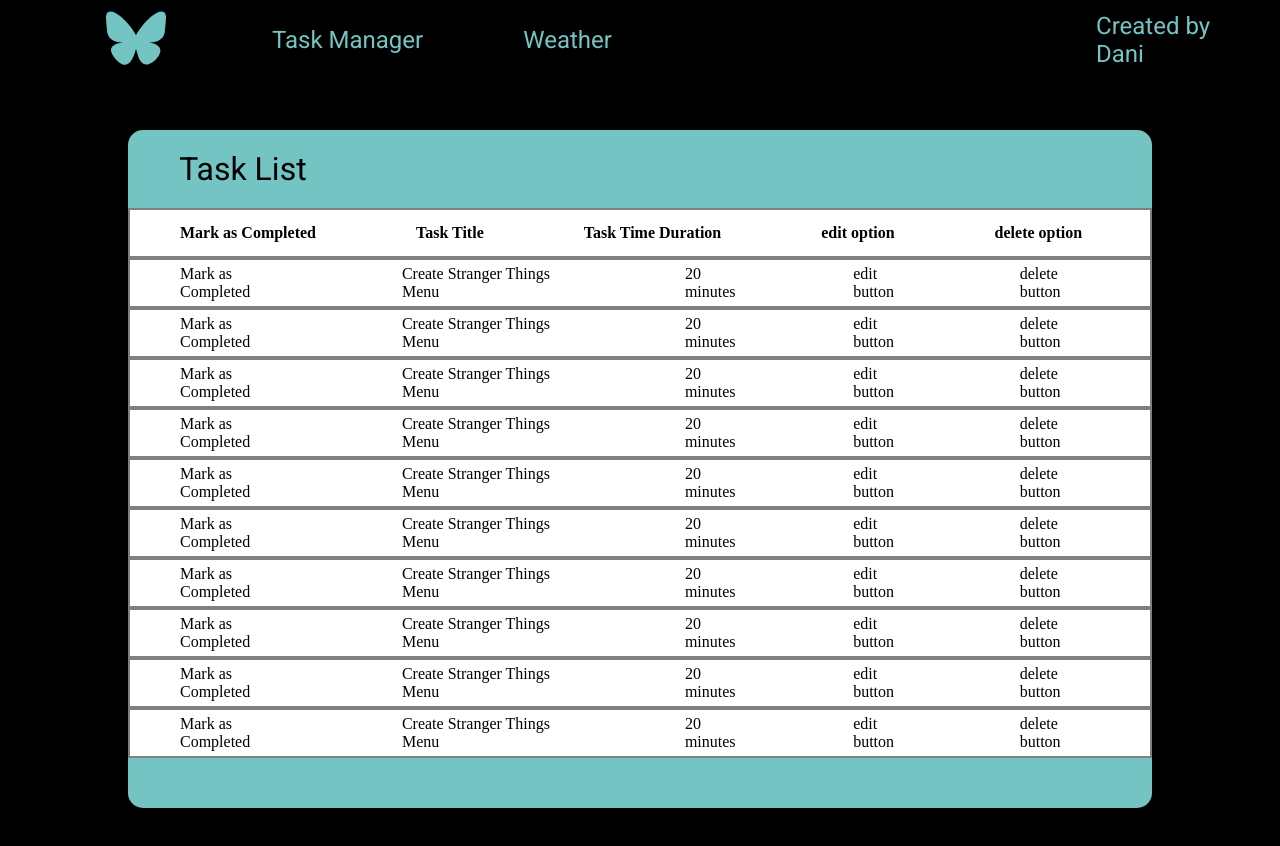
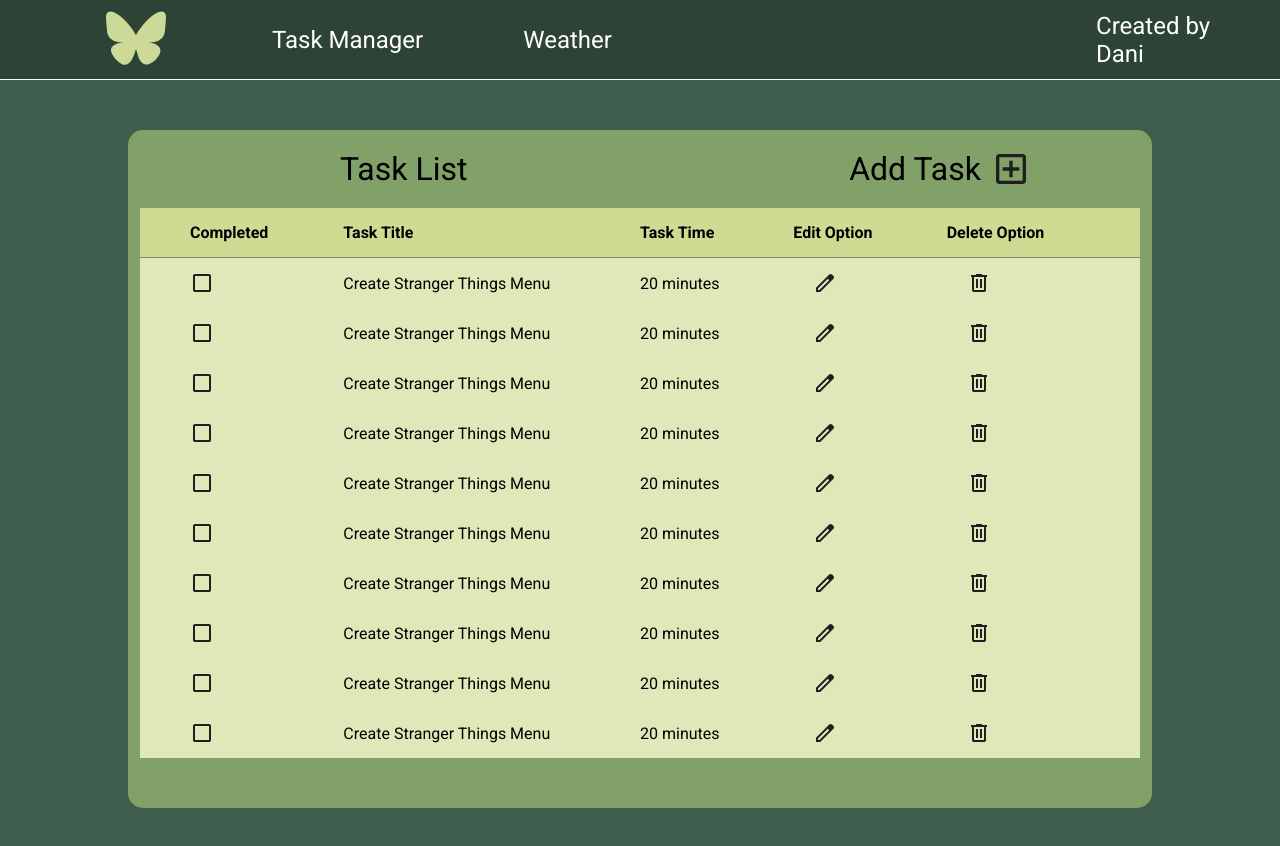
Before and after one commit to danielnagercarpio/todo-list-app-springboot, an Angular app in the folder todolist-frontend/: page /create-task in a window 1280 px wide. Shown: the top 846 px of the page. Built offline with nearby package versions, Linux system fonts and the light colour scheme.

Commit message:
feat: Added some styles to improve the first screen and added a photo of how it looks now

```diff
--- a/todolist-frontend/src/app/create-task/create-task.component.scss
+++ b/todolist-frontend/src/app/create-task/create-task.component.scss
@@ -1,6 +1,7 @@
 main {
     height: 100vh;
-    background-color: black;
+    background-color: 	rgb(62, 93, 76);
+
 }
 p {
     color: white;
--- a/todolist-frontend/src/app/header/header.component.scss
+++ b/todolist-frontend/src/app/header/header.component.scss
@@ -2,7 +2,6 @@
 	display: flex;
 	font-size: 1.5rem;
 	font-family: 'RobotoVariable', Arial, Helvetica, sans-serif;
-	background-color: black;
 	height: 80px;
 }
 .header {
@@ -10,7 +9,6 @@
 	align-items: center;
 	width: 100vw;
 	height: 100%;
-	background-color: black;
 }
 .header-inner {
 	display: flex;
@@ -18,12 +16,12 @@
 	height: 100%;
 	align-items: center;
 	flex-direction: row;
-	background-color: black;
+    background-color: 	rgb(45, 67, 54);
 	padding-left: 100px;
 	box-sizing: border-box;
+	border-bottom: 1px solid white;
 }
 .header-navigation {
-	background-color: black;
 	display: flex;
 	align-items: center;
 	width: 80%;
@@ -35,23 +33,23 @@
 }
 
 .header-credit {
-	color:  #74c4c4;
+	color:  white;
   margin-right: 20px;
 }
 .header-link {
-	color:  #74c4c4;
+	color:  white;
 	text-decoration: none;
 }
 .header-link:hover{
-	color:  #00FFFF;
+	color:  #cdda97;
 	text-decoration: none;
 }
 .header-logo svg{
-	color:  #74c4c4;
+	color:  #cdda97;
 	transition: color 0.3s ease;
 }
 .header-logo:hover svg {
-	color:  #00FFFF;
+	color:  #a8be52;
 		animation: spin 0.3s ease-in-out infinite alternate;
 
 }
--- a/todolist-frontend/src/app/task-list-item-header/task-list-item-header.component.html
+++ b/todolist-frontend/src/app/task-list-item-header/task-list-item-header.component.html
@@ -1,9 +1,9 @@
 <div class="task-list-item">
-  <div class="task-list-item-completed"><span>Mark as Completed</span></div>
+  <div class="task-list-item-completed"><span>Completed</span></div>
   <div class="task-list-item-title">
     <span>Task Title</span>
   </div>
-  <div class="task-list-item-time"><span>Task Time Duration</span></div>
-  <div class="task-list-item-"><span>edit option</span></div>
-  <div class="task-list-item-"><span>delete option</span></div>
+  <div class="task-list-item-time"><span>Task Time</span></div>
+  <div class="task-list-item-"><span>Edit Option</span></div>
+  <div class="task-list-item-"><span>Delete Option</span></div>
 </div>
--- a/todolist-frontend/src/app/task-list-item-header/task-list-item-header.component.scss
+++ b/todolist-frontend/src/app/task-list-item-header/task-list-item-header.component.scss
@@ -1,14 +1,19 @@
 .task-list-item {
-    display: flex;
-    width: 100%;
+    display: grid;
+    grid-template-columns: 1fr 2fr 1fr 1fr 1fr; /* Ajusta según tus columnas */
+    gap: 10px;
+    align-items: center;
+
+    width: 1000px;
     flex-direction: row;
-    background-color: white;
+    background-color: 	#cedc93;
     box-sizing: border-box;
     padding-left: 50px;
     padding-right: 50px;
-    gap: 100px;
+    padding-top: 10px;
+    padding-bottom: 10px;
     height: 50px;
-    border: 2px solid grey;
-    align-items: center;
-    font-weight: bold;
+    border-bottom: 1px solid grey;
+    font-family: 'RobotoVariable';
+    font-weight: bolder;
 }
--- a/todolist-frontend/src/app/task-list-item/task-list-item.component.html
+++ b/todolist-frontend/src/app/task-list-item/task-list-item.component.html
@@ -1,9 +1,45 @@
 <div class="task-list-item">
-  <div class="task-list-item-completed"><span>Mark as Completed</span></div>
+  <div class="task-list-item-completed">
+    <svg
+      xmlns="http://www.w3.org/2000/svg"
+      height="24px"
+      viewBox="0 -960 960 960"
+      width="24px"
+      fill="#1f1f1f"
+    >
+      <path
+        d="M200-120q-33 0-56.5-23.5T120-200v-560q0-33 23.5-56.5T200-840h560q33 0 56.5 23.5T840-760v560q0 33-23.5 56.5T760-120H200Zm0-80h560v-560H200v560Z"
+      />
+    </svg>
+  </div>
   <div class="task-list-item-title">
     <span>Create Stranger Things Menu</span>
   </div>
   <div class="task-list-item-time"><span>20 minutes</span></div>
-  <div class="task-list-item-"><span>edit button</span></div>
-  <div class="task-list-item-"><span>delete button</span></div>
+  <div class="task-list-item-edit">
+    <svg
+      xmlns="http://www.w3.org/2000/svg"
+      height="24px"
+      viewBox="0 -960 960 960"
+      width="24px"
+      fill="#1f1f1f"
+    >
+      <path
+        d="M200-200h57l391-391-57-57-391 391v57Zm-80 80v-170l528-527q12-11 26.5-17t30.5-6q16 0 31 6t26 18l55 56q12 11 17.5 26t5.5 30q0 16-5.5 30.5T817-647L290-120H120Zm640-584-56-56 56 56Zm-141 85-28-29 57 57-29-28Z"
+      />
+    </svg>
+  </div>
+  <div class="task-list-item-delete">
+    <svg
+      xmlns="http://www.w3.org/2000/svg"
+      height="24px"
+      viewBox="0 -960 960 960"
+      width="24px"
+      fill="#1f1f1f"
+    >
+      <path
+        d="M280-120q-33 0-56.5-23.5T200-200v-520h-40v-80h200v-40h240v40h200v80h-40v520q0 33-23.5 56.5T680-120H280Zm400-600H280v520h400v-520ZM360-280h80v-360h-80v360Zm160 0h80v-360h-80v360ZM280-720v520-520Z"
+      />
+    </svg>
+  </div>
 </div>
--- a/todolist-frontend/src/app/task-list-item/task-list-item.component.scss
+++ b/todolist-frontend/src/app/task-list-item/task-list-item.component.scss
@@ -1,13 +1,31 @@
 .task-list-item {
-    display: flex;
-    width: 100%;
+
+    display: grid;
+    grid-template-columns: 1fr 2fr 1fr 1fr 1fr; /* Ajusta según tus columnas */
+    gap: 10px;
+    align-items: center;
+    width: 1000px;
     flex-direction: row;
-    background-color: white;
+    background-color: 	#dfe8b8;
+
     box-sizing: border-box;
     padding-left: 50px;
     padding-right: 50px;
-    gap: 100px;
+    padding-top: 10px;
+    padding-bottom: 10px;
     height: 50px;
-    border: 2px solid grey;
-    align-items: center;
+    font-family: 'RobotoVariable';
 }
+
+.task-list-item-completed {
+    display: flex;
+
+}
+.task-list-item-edit {
+    display: flex;
+    padding-left: 20px;
+}
+.task-list-item-delete {
+    display: flex;
+    padding-left: 20px;
+}
--- a/todolist-frontend/src/app/task-list/task-list.component.html
+++ b/todolist-frontend/src/app/task-list/task-list.component.html
@@ -1,6 +1,22 @@
 <div class="task-list-component">
-  <div class="grid-title">
-    <p>Task List</p>
+  <div class="tasks-header">
+    <div class="grid-title">
+      <p>Task List</p>
+    </div>
+    <div class="add-task-button">
+      <p>Add Task</p>
+      <svg
+        xmlns="http://www.w3.org/2000/svg"
+        height="40px"
+        viewBox="0 -960 960 960"
+        width="40px"
+        fill="#1f1f1f"
+      >
+        <path
+          d="M440-280h80v-160h160v-80H520v-160h-80v160H280v80h160v160ZM200-120q-33 0-56.5-23.5T120-200v-560q0-33 23.5-56.5T200-840h560q33 0 56.5 23.5T840-760v560q0 33-23.5 56.5T760-120H200Zm0-80h560v-560H200v560Zm0-560v560-560Z"
+        />
+      </svg>
+    </div>
   </div>
   <div class="tasks-container">
     <app-task-list-item-header></app-task-list-item-header>
--- a/todolist-frontend/src/app/task-list/task-list.component.scss
+++ b/todolist-frontend/src/app/task-list/task-list.component.scss
@@ -4,7 +4,7 @@
     padding-bottom: 50px;
 }
 .task-list-component {
-    background-color: 	#74c4c4;
+    background-color: 	#81a169;
     border-radius: 15px;
     display: flex;
     flex-direction: column;
@@ -14,7 +14,7 @@
     width: 100%;
     display: block;
     padding-top: 20px;
-    padding-left: 10%;
+    padding-left: 200px;
     font-style: bold;
     padding-bottom: 20px;
 }
@@ -25,9 +25,29 @@ p, main {
   font-family: 'RobotoVariable';
   color: black;
 }
+.grid-title p {
+    color: black;
+}
+
 :host(.wide) {
   width: 80vw;
   padding-top: 50px;
   display: block;
   margin: 0 auto;
 }
+.tasks-header {
+    font-family: 'RobotoVariable';
+    font-size: 2em;
+    width: 1000px;
+    display: flex;
+    justify-content: space-around;
+    align-items: center;
+}
+.add-task-button {
+    width: 1000px;
+    display: flex;
+    flex-direction: row;
+    justify-content: center;
+    align-items: center;
+    gap: 10px;
+}
--- a/todolist-frontend/src/styles.scss
+++ b/todolist-frontend/src/styles.scss
@@ -12,3 +12,40 @@ html, body {
     height: 100%;
     box-sizing: border-box;
 }
+
+.custom-checkbox {
+  display: flex;
+  align-items: center;
+  cursor: pointer;
+  font-size: 16px;
+  user-select: none;
+  gap: 8px;
+}
+
+/* Ocultar el checkbox original */
+.custom-checkbox input[type="checkbox"] {
+  display: none;
+}
+
+/* Estilo visual del "checkbox" */
+.custom-checkbox .checkmark {
+  width: 20px;
+  height: 20px;
+  border: 2px solid rgb(182, 178, 178);
+  border-radius: 4px;
+  display: inline-block;
+  position: relative;
+}
+
+/* Checkmark cuando está seleccionado */
+.custom-checkbox input[type="checkbox"]:checked + .checkmark::after {
+  content: "";
+  position: absolute;
+  left: 4px;
+  top: 0px;
+  width: 6px;
+  height: 12px;
+  border: solid #4CAF50;
+  border-width: 0 2px 2px 0;
+  transform: rotate(45deg);
+}
```
Also changed, not shown: todolist-frontend/src/assets/app-evolution/first-screen-second-version.png (added), 1 other file (tests, documents, lock files or other folders).
